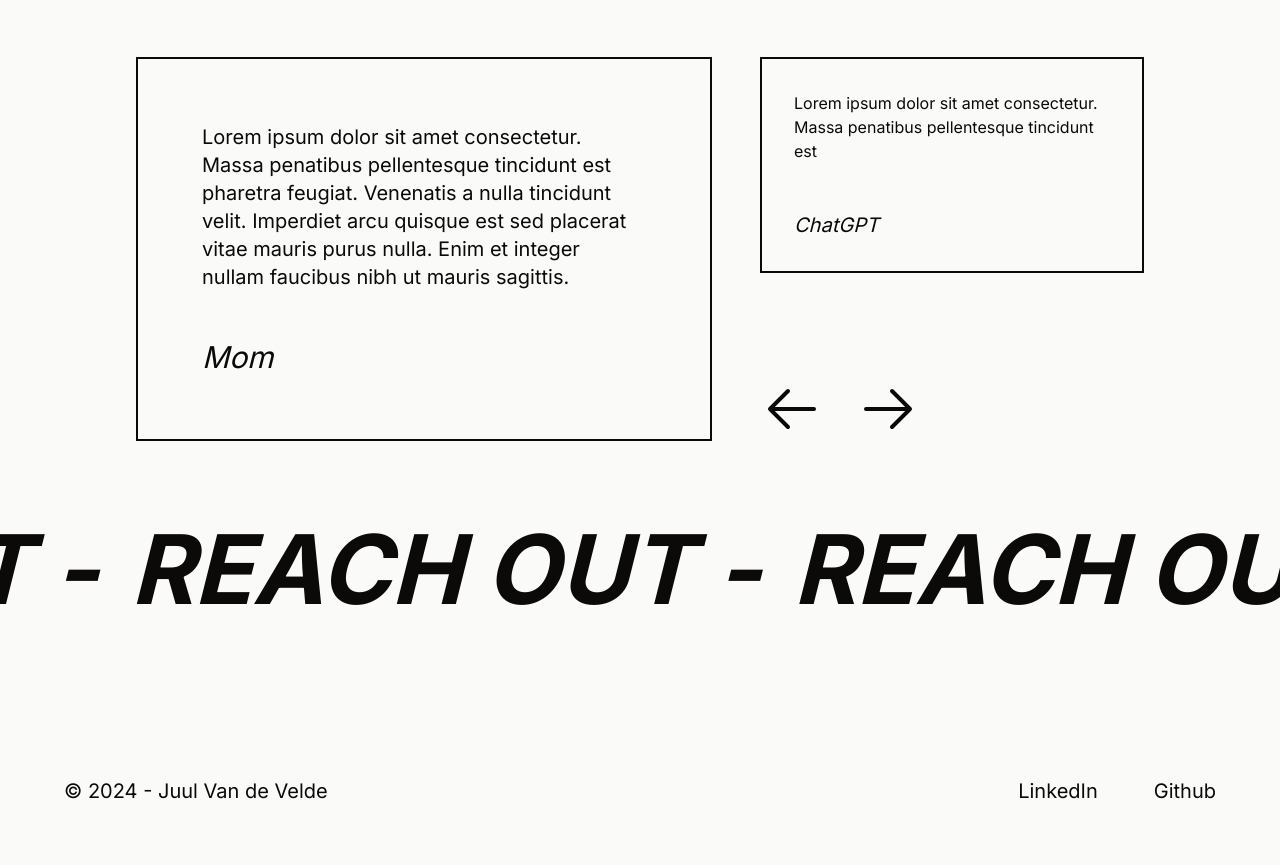
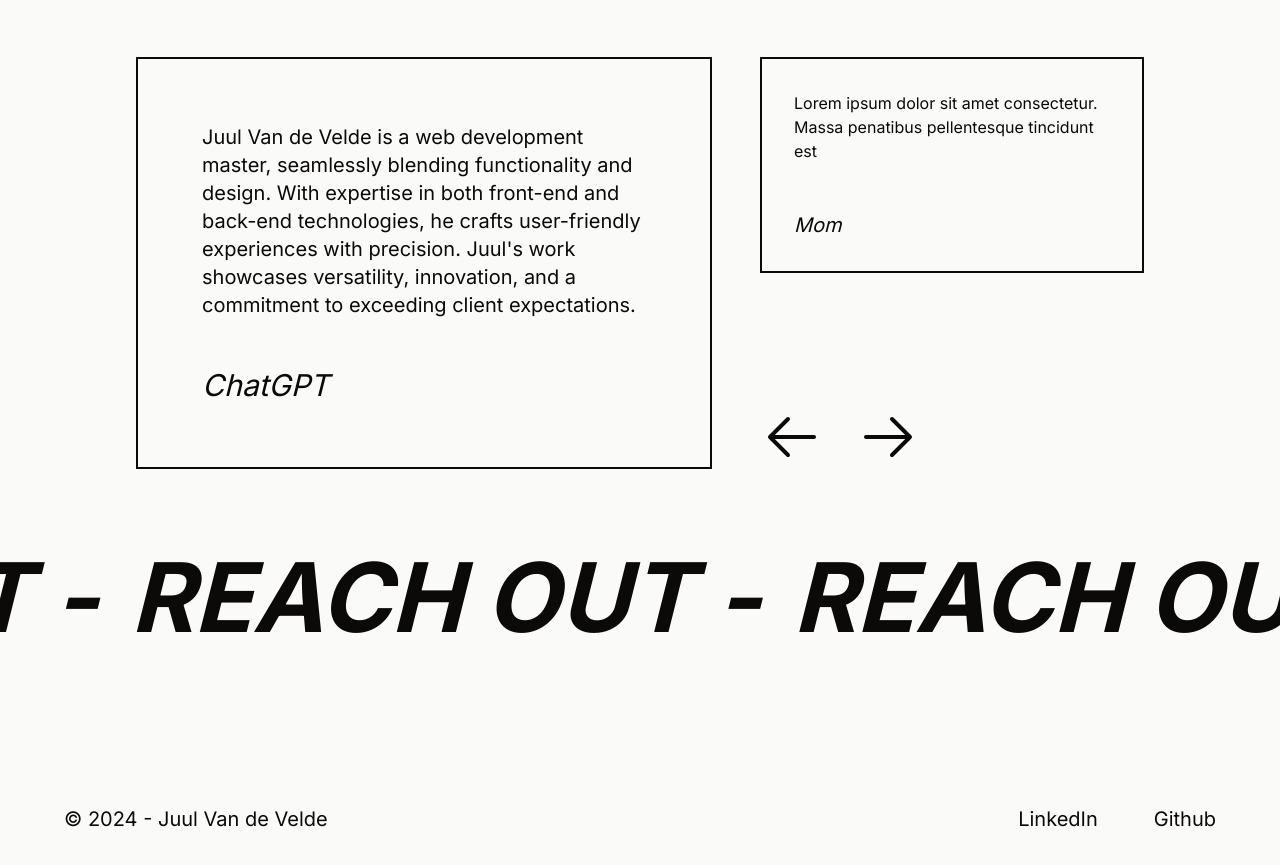
Before and after one commit to juul-vandevelde-howest/portfolio, a Next.js app: page / in a window 1280 px wide. Shown: the part 3600-4465 px from the top of the page. Built offline with nearby package versions, Linux system fonts and the light colour scheme.

Commit message:
fix: added the review of chatgpt

```diff
--- a/src/components/Reviews.tsx
+++ b/src/components/Reviews.tsx
@@ -9,12 +9,9 @@ function Reviews() {
       <div className="my-20 flex flex-row gap-12 justify-center">
         <div className="w-1/2 border-2 border-foreground p-16">
           <div className="pb-12 text-xl">
-            Lorem ipsum dolor sit amet consectetur. Massa penatibus pellentesque
-            tincidunt est pharetra feugiat. Venenatis a nulla tincidunt velit.
-            Imperdiet arcu quisque est sed placerat vitae mauris purus nulla.
-            Enim et integer nullam faucibus nibh ut mauris sagittis.
+          Juul Van de Velde is a web development master, seamlessly blending functionality and design. With expertise in both front-end and back-end technologies, he crafts user-friendly experiences with precision. Juul&apos;s work showcases versatility, innovation, and a commitment to exceeding client expectations.
           </div>
-          <div className="text-3xl italic">Mom</div>
+          <div className="text-3xl italic">ChatGPT</div>
         </div>
         <div className="flex w-1/3 flex-col justify-between">
           <div className="border-2 border-foreground p-8">
@@ -22,7 +19,7 @@ function Reviews() {
               Lorem ipsum dolor sit amet consectetur. Massa penatibus
               pellentesque tincidunt est
             </div>
-            <div className="text-xl italic">ChatGPT</div>
+            <div className="text-xl italic">Mom</div>
           </div>
           <div className="flex flex-row gap-8">
             <button>
```
